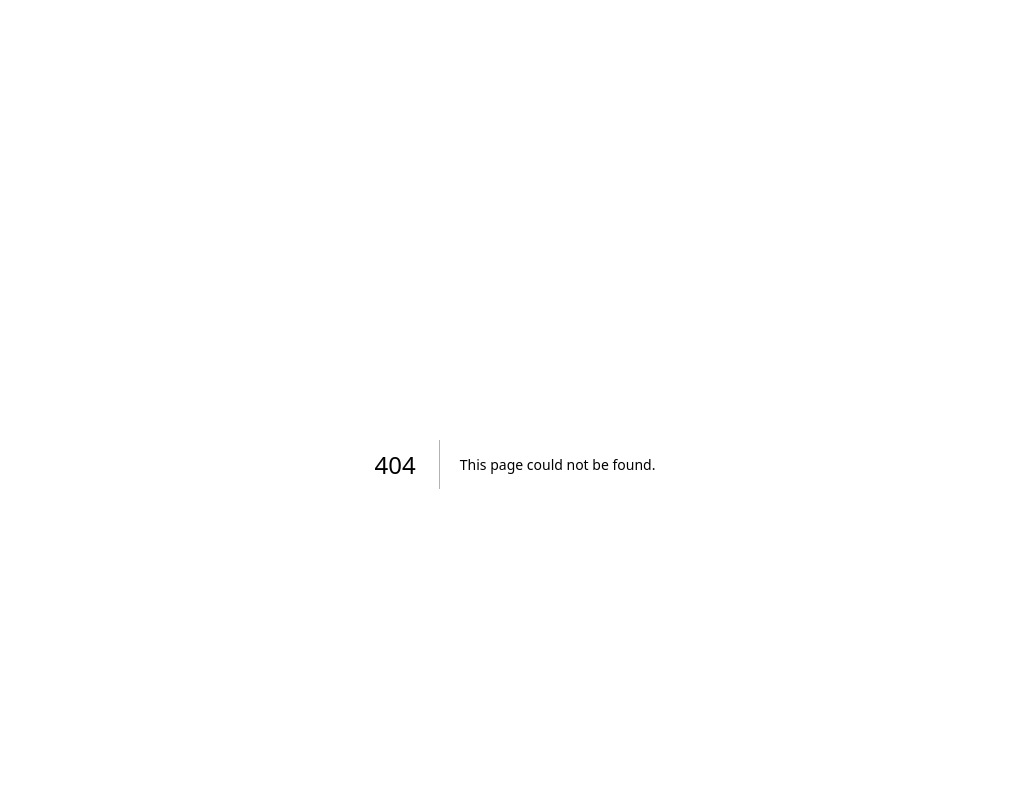
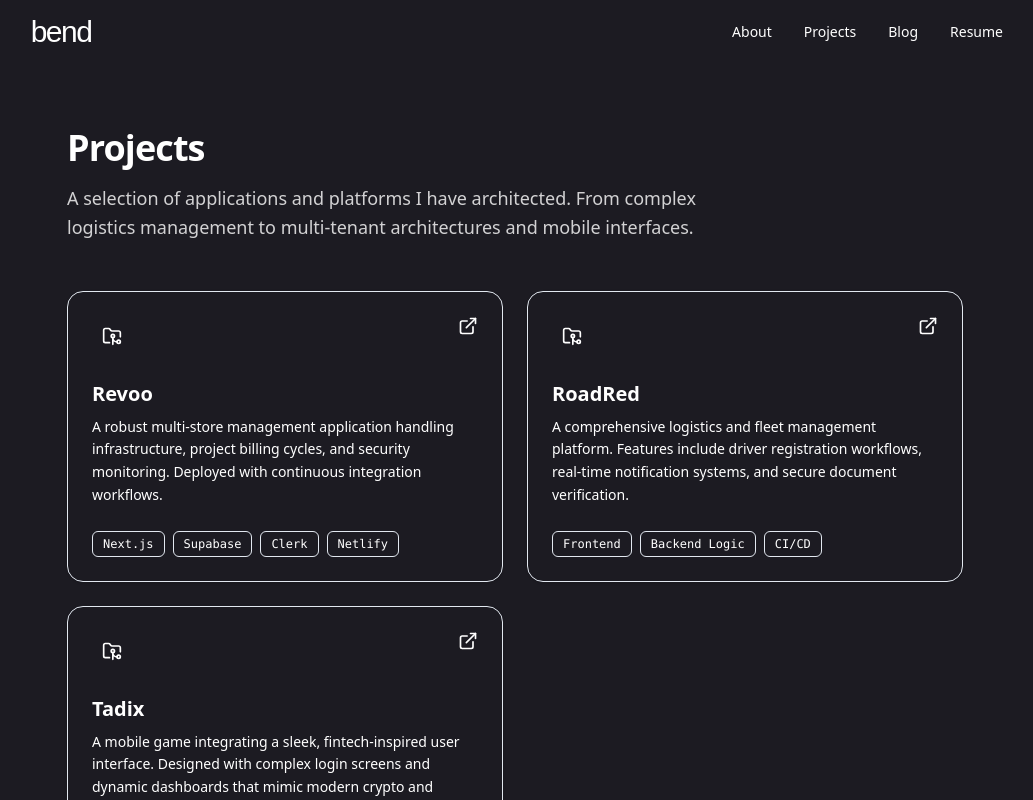
Before and after one commit to benodeveloper/portfolio, a Next.js app: page /projects in a window 1280 px wide. Before the commit this address had no page. Shown: the top 800 px of the page, without its empty margins (125-1158 px from the left). Built offline with nearby package versions, Linux system fonts and the light colour scheme; a web font is replaced by a local one.

Commit message:
wip: projects page

```diff
--- /dev/null
+++ b/src/app/projects/page.tsx
@@ -0,0 +1,91 @@
+import { ExternalLink, FolderGit2 } from 'lucide-react';
+
+// We map through an array so it is incredibly easy for you to add new projects later.
+const projects = [
+  {
+    title: 'Revoo',
+    description: 'A robust multi-store management application handling infrastructure, project billing cycles, and security monitoring. Deployed with continuous integration workflows.',
+    tech: ['Next.js', 'Supabase', 'Clerk', 'Netlify'],
+    github: '#',
+    live: 'https://revoo.cloud', // Replace with actual link if public
+  },
+  {
+    title: 'RoadRed',
+    description: 'A comprehensive logistics and fleet management platform. Features include driver registration workflows, real-time notification systems, and secure document verification.',
+    tech: ['Frontend', 'Backend Logic', 'CI/CD'],
+    github: '#',
+    live: '#',
+  },
+  {
+    title: 'Tadix',
+    description: 'A mobile game integrating a sleek, fintech-inspired user interface. Designed with complex login screens and dynamic dashboards that mimic modern crypto and trading applications.',
+    tech: ['Flutter', 'Mobile UI/UX', 'Dart'],
+    github: '#',
+    live: '#',
+  }
+];
+
+export default function Projects() {
+  return (
+    <main className="max-w-4xl mx-auto mt-16 px-6 md:px-0 mb-20">
+
+      {/* Page Header */}
+      <div className="mb-12">
+        <h1 className="text-3xl md:text-4xl font-bold tracking-tight mb-4">
+          Projects
+        </h1>
+        <p className="text-lg text-white/80 max-w-2xl leading-relaxed">
+          A selection of applications and platforms I have architected. From complex logistics management to multi-tenant architectures and mobile interfaces.
+        </p>
+      </div>
+
+      {/* Projects Grid */}
+      <div className="grid grid-cols-1 md:grid-cols-2 gap-6">
+        {projects.map((project, index) => (
+          <div
+            key={index}
+            className="group relative flex flex-col border border-slate-200 rounded-2xl p-6 shadow-sm transition-all duration-300"
+          >
+            {/* Top Row: Folder Icon & Action Links */}
+            <div className="flex items-start justify-between mb-6">
+              <div className="w-10 h-10  rounded-lg flex items-center justify-center">
+                <FolderGit2 className="w-5 h-5" />
+              </div>
+              <div className="flex items-center gap-3">
+                <a href={project.github} className="transition-colors" aria-label="GitHub Repository">
+                  <span className="w-5 h-5" />
+                </a>
+                <a href={project.live} className="transition-colors" aria-label="Live Demo">
+                  <ExternalLink className="w-5 h-5" />
+                </a>
+              </div>
+            </div>
+
+            {/* Content: Title & Description */}
+            <div className="grow mb-6">
+              <h2 className="text-xl font-bold mb-2 transition-colors">
+                {project.title}
+              </h2>
+              <p className="text-sm leading-relaxed">
+                {project.description}
+              </p>
+            </div>
+
+            {/* Bottom Row: Tech Stack Tags */}
+            <ul className="flex flex-wrap items-center gap-2 mt-auto">
+              {project.tech.map((tech, techIndex) => (
+                <li
+                  key={techIndex}
+                  className="px-2.5 py-1 border border-slate-200 rounded-md text-xs font-mono font-medium"
+                >
+                  {tech}
+                </li>
+              ))}
+            </ul>
+          </div>
+        ))}
+      </div>
+
+    </main>
+  );
+}
```
